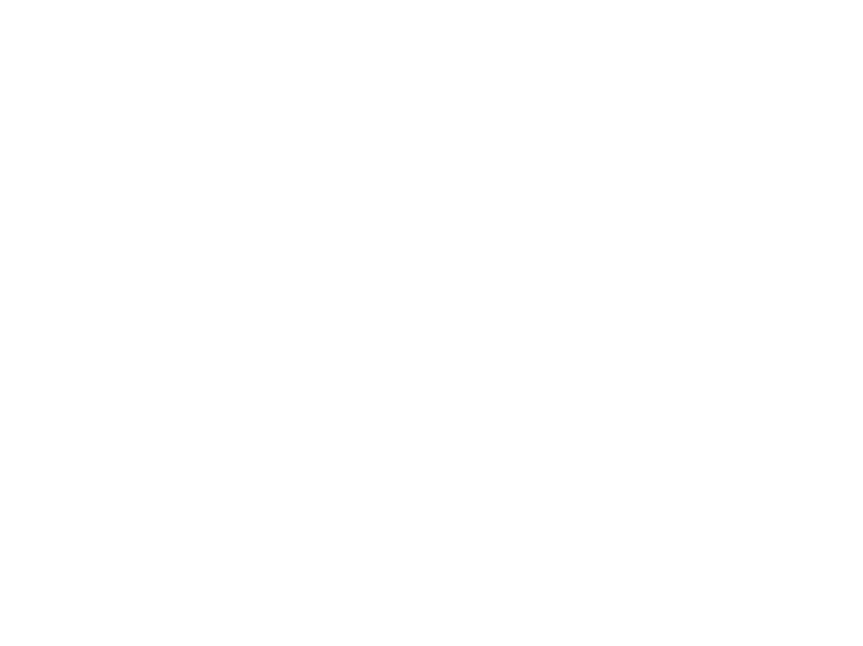
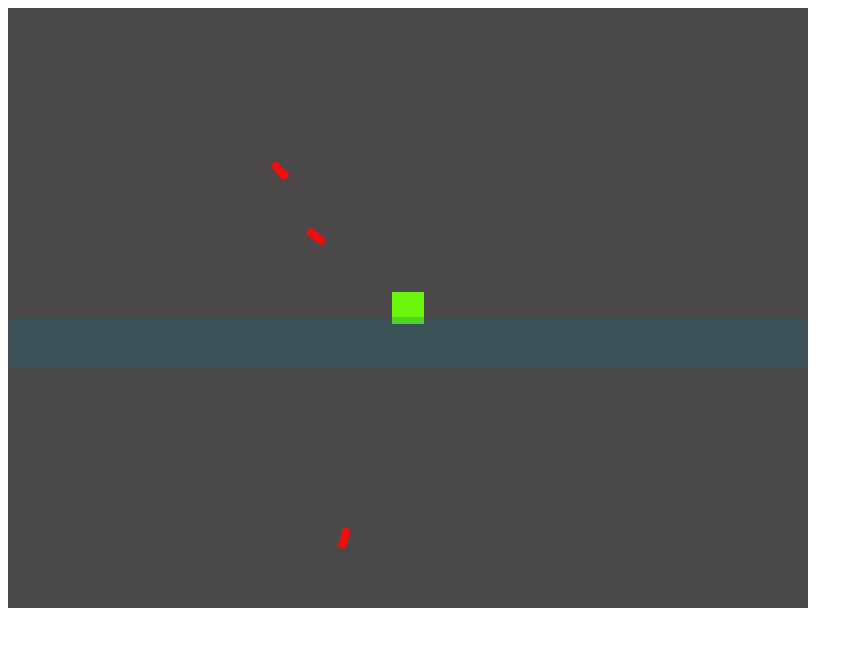
Before and after one commit to Otm02/push-dash, a website built with Vite: page client/index.html in a window 1280 px wide. Shown: the whole page, without its empty margins (0-863 px from the left). Built offline with nearby package versions, Linux system fonts and the light colour scheme.

Commit message:
Added hazards with a basic scene with a player to test.

```diff
--- /dev/null
+++ b/client/hazards.js
@@ -0,0 +1,195 @@
+//import phaser
+
+import Phaser from "phaser";
+
+class BulletHell extends Phaser.Scene {
+
+
+  preload() {}
+
+  create() {
+
+    //player, a green square
+    this.player = this.add.rectangle(400, 300, 32, 32, 0x69f50c);
+    this.physics.add.existing(this.player);
+
+    //keyboard arrows (phaser calls these cursor)
+    this.cursors = this.input.keyboard.createCursorKeys();
+
+    //bullets (projectiles)
+    this.bullets = this.physics.add.group();
+
+    // Spawn projectiles every second
+    this.time.addEvent({
+      delay: 1000,
+      callback: () => this.spawnProjectile(),
+      loop: true,
+    });
+
+    //spawn laser
+    this.time.addEvent({
+    delay: 3000,
+    callback: () => this.spawnLaser(),
+    loop: true});
+
+    //spawn circle
+
+    this.time.addEvent({
+        delay:6000,
+        callback: () => this.spawnTraps(),
+        loop:true
+    });
+  }
+
+  update() {
+    //player speed
+    const speed = 200;
+    this.player.body.setVelocity(0);
+
+    if (this.cursors.left.isDown) {
+      this.player.body.setVelocityX(-speed);
+    } else if (this.cursors.right.isDown) {
+      this.player.body.setVelocityX(speed);
+    }
+
+    if (this.cursors.up.isDown) {
+      this.player.body.setVelocityY(-speed);
+    } else if (this.cursors.down.isDown) {
+      this.player.body.setVelocityY(speed);
+    }
+  }
+
+  //knives
+  spawnProjectile() {
+
+    //define edges of canvas
+    const edges = ["top", "bottom", "left", "right"];
+    const edge = Phaser.Utils.Array.GetRandom(edges);
+
+    //spawn randomly at edges defined below
+    let x, y;
+    if (edge === "top") {
+      x = Phaser.Math.Between(0, 800);
+      y = 0;
+    } else if (edge === "bottom") {
+      x = Phaser.Math.Between(0, 800);
+      y = 600;
+    } else if (edge === "left") {
+      x = 0;
+      y = Phaser.Math.Between(0, 600);
+    } else {
+      x = 800;
+      y = Phaser.Math.Between(0, 600);
+    }
+
+    //create red square bullet
+    const bullet = this.add.rectangle(x, y, 8, 20, 0xf50c0c);
+    this.physics.add.existing(bullet);
+    this.bullets.add(bullet);
+
+    //aim at player's position at shooting. (aka opposite of "vector")
+    const dx = this.player.x - x; //difference in x position between bullet and player.
+    const dy = this.player.y - y;
+    const len = Math.sqrt(dx * dx + dy * dy); //trigo length
+
+    //bullet speed
+    const speed = 150;
+    bullet.body.setVelocity((dx / len) * speed, (dy / len) * speed); //we divide to normalize it to have a unit vector
+
+    //rotate bullet (knife) to player (+pi/2 cause phaser start on y axis, not x axis)
+    bullet.rotation = Phaser.Math.Angle.Between(x, y, this.player.x, this.player.y) + Math.PI / 2;
+
+    //collisions for bullet
+    this.physics.add.overlap(this.player, this.bullets, () => {
+      this.scene.restart(); // reset scene
+    });
+}
+
+//laser
+spawnLaser(){
+    //2 directions, whole map. Straight axis
+    const directions = ["horizontal", "vertical"];
+    const dir = Phaser.Utils.Array.GetRandom(directions);
+
+    let x, y, width, height; //x & y are the center of the background (800 width, 600 height.)
+
+    if (dir === "horizontal") {
+        // horizontal laser across the width
+        x = 400; //half of 800
+        y = Phaser.Math.Between(25, 575); //random vertical position, laser counts from middle of rect. so half laser
+        width = 800;
+        height = 50; //size of laser
+    } else {
+        // vertical laser across the height
+        x = Phaser.Math.Between(25, 775); //random hor
+        y = 300; //half of 600
+        width = 50; //size of laser
+        height = 600;
+    }
+
+    //telegraph laser, with less opacity (transparency) 0.25
+    const telegraph = this.add.rectangle(x, y, width, height, 0xe6d87, 0.25);
+
+    //delay before firing
+    this.time.delayedCall(1000, () => { //after 1000 ms, destroy and whole other methods too.
+        //destroy the telegraph
+        telegraph.destroy();
+
+        //actual laser
+        const laser = this.add.rectangle(x, y, width, height, 0x02c4fa);
+        this.physics.add.existing(laser, true);
+
+        //collision
+        this.physics.add.overlap(this.player, laser, () => {
+            this.scene.restart();
+        });
+
+        //Destroy laser after some time, leave it on screen a while
+        this.time.delayedCall(500, () => laser.destroy());
+    });
+    }
+
+
+    //traps
+    spawnTraps(){
+        const radius = 50;
+
+        //random position on the map, without being out of bounds. x+ = radius distance, max of edge-rad
+        const x = Phaser.Math.Between(radius,800-radius);
+        const y = Phaser.Math.Between(radius,600-radius);
+
+        //telegraph
+        const telegraph = this.add.circle(x,y,radius, 0x45164f,0.25);
+
+        this.time.delayedCall(1000, () =>{
+            telegraph.destroy();
+
+            const trap = this.add.circle(x,y,radius,0x9f11bf);
+            this.physics.add.existing(trap,true);
+
+            this.physics.add.overlap(this.player,trap, ()=>{
+                this.scene.restart();
+            });
+
+            this.time.delayedCall(4000, ()=> trap.destroy());
+
+        })
+
+
+    }
+}
+
+
+const config = {
+  type: Phaser.AUTO,
+  width: 800,
+  height: 600,
+  backgroundColor: "0x4a4848", //grey background
+  physics: {
+    default: "arcade",
+    arcade: { debug: false },
+  },
+  scene: BulletHell,
+};
+
+new Phaser.Game(config);
--- a/client/index.html
+++ b/client/index.html
@@ -9,7 +9,11 @@
 
 <body>
     <!-- Intentionally empty page per acceptance -->
-    <script type="module" src="./main.js"></script>
+    <script type="module" src="./hazards.js"></script>
+
+
+
+
 </body>
 
 </html>
--- a/client/main.js
+++ /dev/null
@@ -1,2 +0,0 @@
-// Entry file required by Vite; intentionally minimal so the page stays empty
-// You can add client code here later.
```
